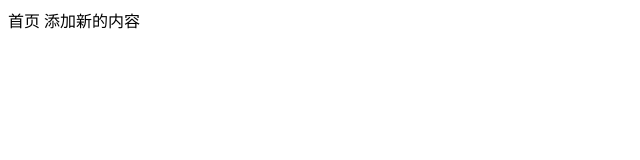
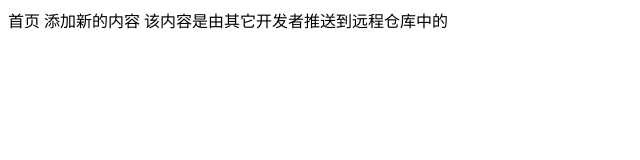
Before and after one commit to Hyson-wang/gitPro, a plain HTML site: page index.html in a window 1280 px wide. Shown: the whole page, without its empty margins (0-640 px from the left). Drawn offline with Linux system fonts and the light colour scheme.

Commit message:
Update index.html

```diff
--- a/index.html
+++ b/index.html
@@ -10,6 +10,7 @@
   首页
 
 添加新的内容
+  该内容是由其它开发者推送到远程仓库中的
 
 </body>
 </html>
```
